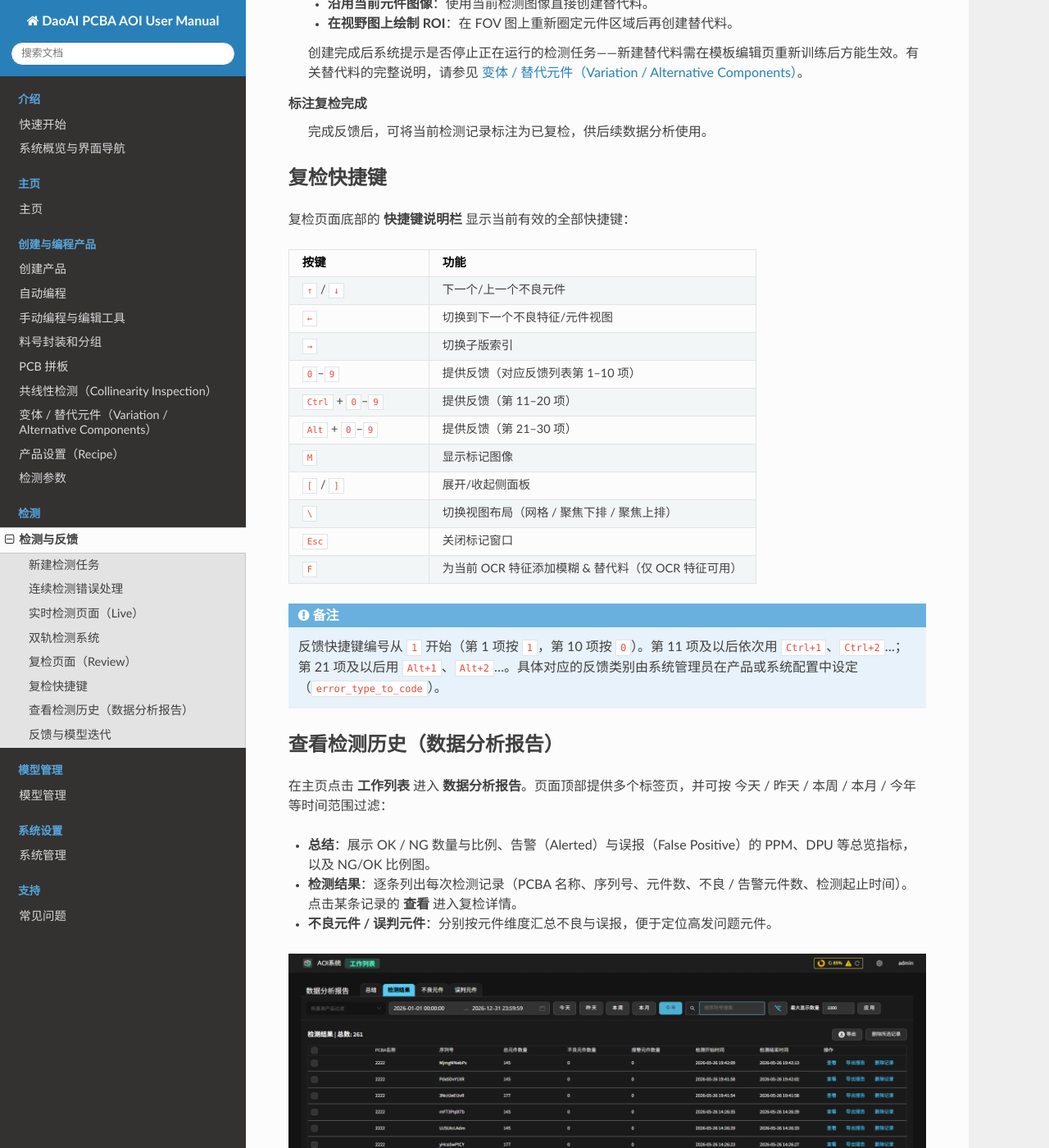
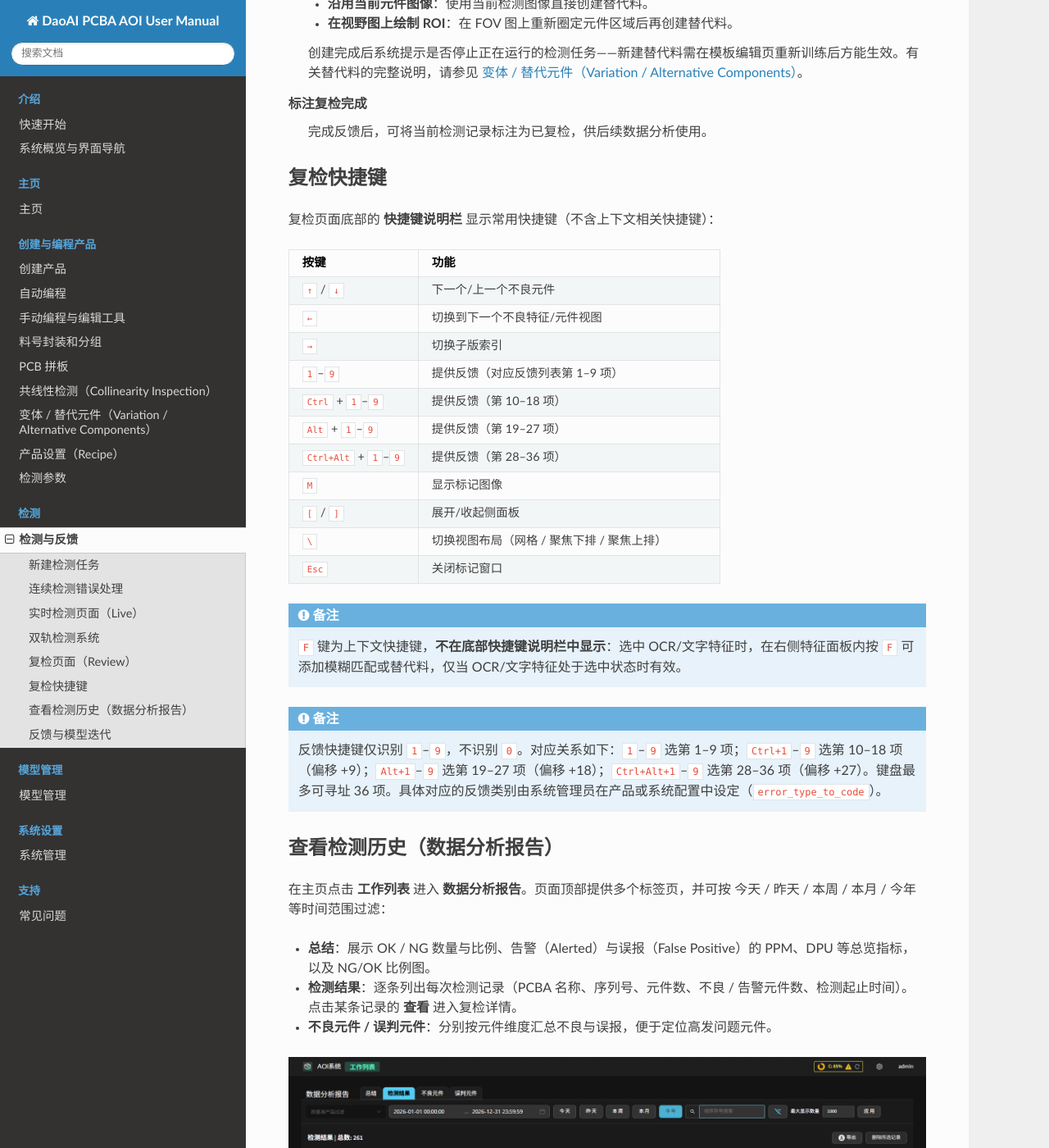
Before and after one commit to DaoAI-Robotics-Inc/daoai_pcb_aoi_user_manual, a Sphinx documentation site: the page built from docs/source/complete_user_guide/inspection/index.rst, in a window 1280 px wide and 1400 px high, scrolled down 5593 px. Shown: the whole window at 82% size. Built offline with Sphinx 7.4.7 and the Read the Docs theme 3.1.0, drawn with Linux system fonts in a browser that asks for light colours; some of the changed text lies outside the part shown.

Commit message:
docs(audit): fix 重置 label, correct defect-feedback shortcut mapping to actual code, qualify footer/F-key claim
Co-Authored-By: Claude Sonnet 4.6 <noreply@anthropic.com>

```diff
--- a/docs/source/complete_user_guide/inspection/index.rst
+++ b/docs/source/complete_user_guide/inspection/index.rst
@@ -162,7 +162,7 @@
 复检快捷键
 -----------------
 
-复检页面底部的 **快捷键说明栏** 显示当前有效的全部快捷键：
+复检页面底部的 **快捷键说明栏** 显示常用快捷键（不含上下文相关快捷键）：
 
 .. list-table::
    :widths: 30 70
@@ -176,12 +176,14 @@
      - 切换到下一个不良特征/元件视图
    * - ``→``
      - 切换子版索引
-   * - ``0``–``9``
-     - 提供反馈（对应反馈列表第 1–10 项）
-   * - ``Ctrl`` + ``0``–``9``
-     - 提供反馈（第 11–20 项）
-   * - ``Alt`` + ``0``–``9``
-     - 提供反馈（第 21–30 项）
+   * - ``1``–``9``
+     - 提供反馈（对应反馈列表第 1–9 项）
+   * - ``Ctrl`` + ``1``–``9``
+     - 提供反馈（第 10–18 项）
+   * - ``Alt`` + ``1``–``9``
+     - 提供反馈（第 19–27 项）
+   * - ``Ctrl+Alt`` + ``1``–``9``
+     - 提供反馈（第 28–36 项）
    * - ``M``
      - 显示标记图像
    * - ``[`` / ``]``
@@ -190,11 +192,12 @@
      - 切换视图布局（网格 / 聚焦下排 / 聚焦上排）
    * - ``Esc``
      - 关闭标记窗口
-   * - ``F``
-     - 为当前 OCR 特征添加模糊 & 替代料（仅 OCR 特征可用）
 
 .. note::
-   反馈快捷键编号从 ``1`` 开始（第 1 项按 ``1``，第 10 项按 ``0``）。第 11 项及以后依次用 ``Ctrl+1``、``Ctrl+2``…；第 21 项及以后用 ``Alt+1``、``Alt+2``…。具体对应的反馈类别由系统管理员在产品或系统配置中设定（``error_type_to_code``）。
+   ``F`` 键为上下文快捷键，**不在底部快捷键说明栏中显示**：选中 OCR/文字特征时，在右侧特征面板内按 ``F`` 可添加模糊匹配或替代料，仅当 OCR/文字特征处于选中状态时有效。
+
+.. note::
+   反馈快捷键仅识别 ``1``–``9``，不识别 ``0``。对应关系如下：``1``–``9`` 选第 1–9 项；``Ctrl+1``–``9`` 选第 10–18 项（偏移 +9）；``Alt+1``–``9`` 选第 19–27 项（偏移 +18）；``Ctrl+Alt+1``–``9`` 选第 28–36 项（偏移 +27）。键盘最多可寻址 36 项。具体对应的反馈类别由系统管理员在产品或系统配置中设定（``error_type_to_code``）。
 
 
 查看检测历史（数据分析报告）
```
Also changed, not shown: other parts of docs/source/complete_user_guide/inspection/index.rst (+1 -1 lines).
